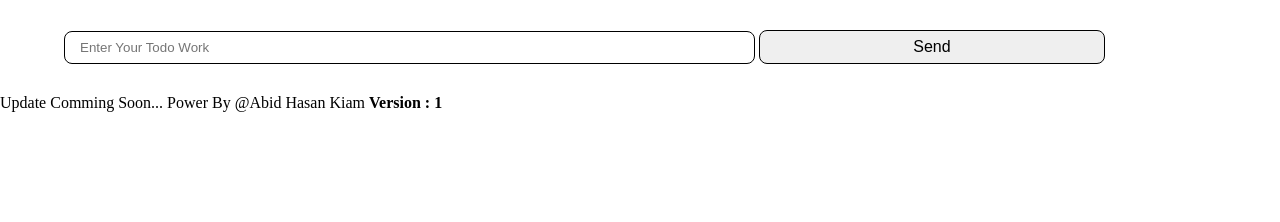
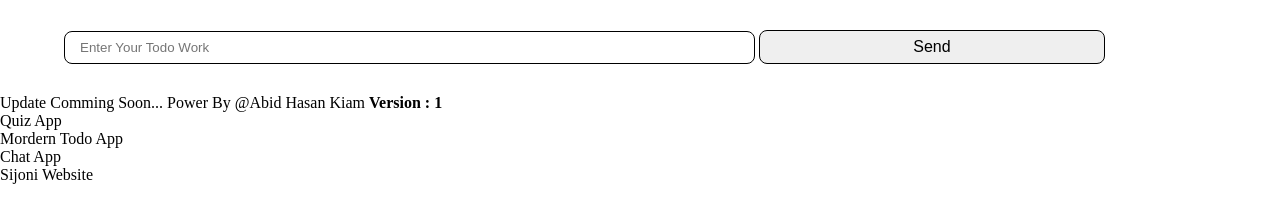
Before and after one commit to kiam267/Todo, a plain HTML site: page index.html in a window 1280 px wide. Drawn offline with Linux system fonts and the light colour scheme.

Commit message:
update agin

```diff
--- a/index.html
+++ b/index.html
@@ -17,6 +17,12 @@
             <ul class="todo__show"></ul>
      </section>
      <p>Update Comming Soon... Power By @Abid Hasan Kiam  <b>Version : 1</b></p>
+     <ul>
+      <li>Quiz App</li>
+      <li>Mordern Todo App</li>
+      <li>Chat App</li>
+      <li>Sijoni Website</li>
+     </ul>
      <script src="./script.js"></script>
 </body>
 </html>
```
